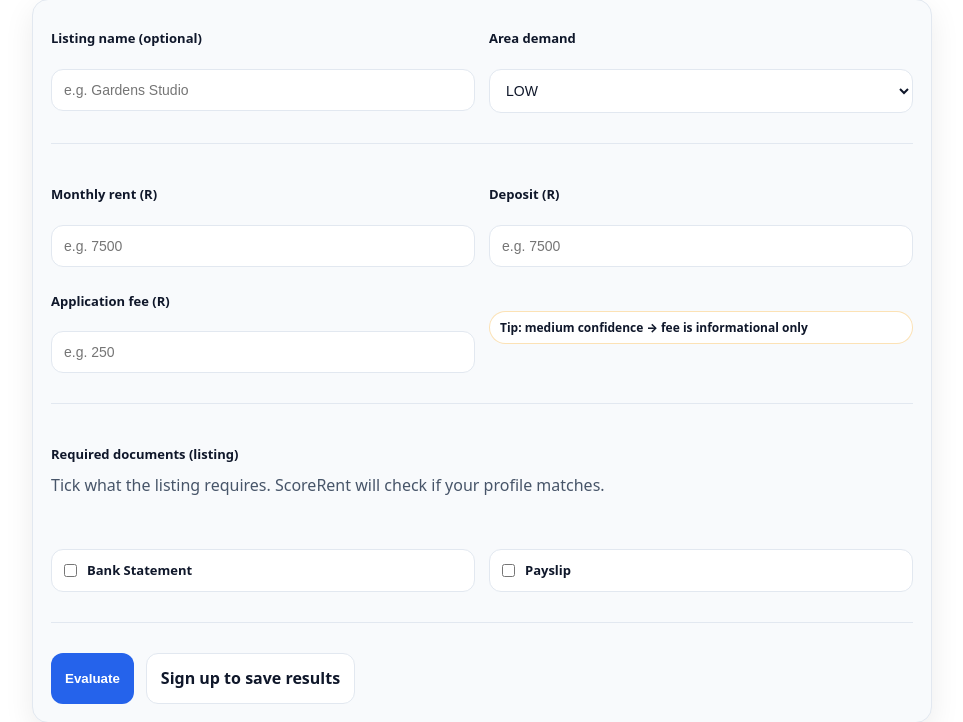
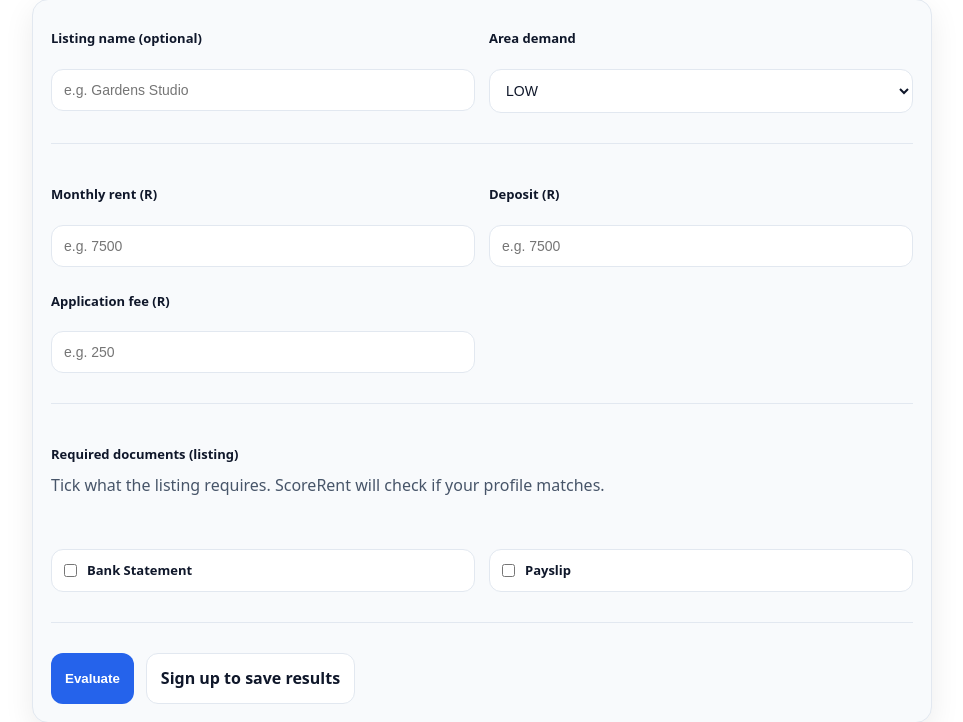
Before and after one commit to nonluthando/ScoreRent, a FastAPI app: page /evaluate in a window 1280 px wide. Shown: the part 258-980 px from the top of the page, without its empty margins (158-1121 px from the left). Run offline with FastAPI, Linux system fonts and the light colour scheme.

Commit message:
Update evaluate.html

```diff
--- a/templates/evaluate.html
+++ b/templates/evaluate.html
@@ -46,12 +46,6 @@
         <input name="application_fee" type="number" required min="0" placeholder="e.g. 250" />
       </div>
 
-      <div class="stack">
-        <label> </label>
-        <div class="badge warn" style="margin-top: 6px;">
-          Tip: medium confidence → fee is informational only
-        </div>
-      </div>
     </div>
 
     <hr />
```
